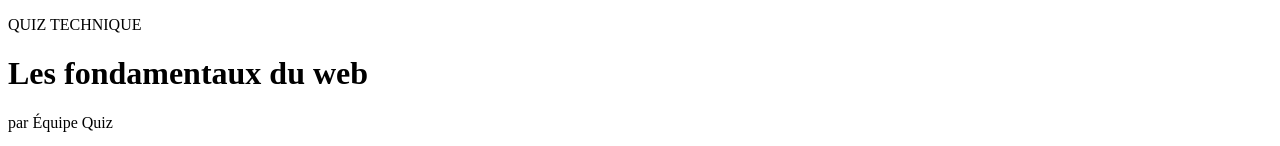
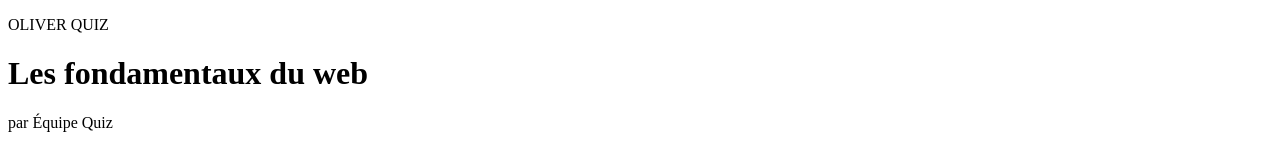
Before and after one commit to lom2gwada/oliver-quiz, a React (Vite) app: page / in a window 1280 px wide. Shown: the top 146 px of the page. Built offline with nearby package versions, Linux system fonts and the light colour scheme; the HTML template or start-up script is replaced by a standard one.

Commit message:
rebrand: rename app from Quiz technique to Oliver Quiz
The app is meant to become more generic than strictly technical
quizzes, so drop the "technique" qualifier from the header eyebrow,
page title, README, and package name.

```diff
--- a/index.html
+++ b/index.html
@@ -4,7 +4,7 @@
     <meta charset="UTF-8" />
     <meta name="viewport" content="width=device-width, initial-scale=1.0" />
     <meta name="theme-color" content="#111827" />
-    <title>Quiz technique</title>
+    <title>Oliver Quiz</title>
   </head>
   <body>
     <div id="root"></div>
--- a/package.json
+++ b/package.json
@@ -1,5 +1,5 @@
 {
-  "name": "quiz-technique",
+  "name": "oliver-quiz",
   "private": true,
   "version": "1.0.0",
   "type": "module",
--- a/src/App.tsx
+++ b/src/App.tsx
@@ -55,7 +55,7 @@ export default function App() {
   }
 
   return <main className="app-shell">
-    <header><div><p className="eyebrow">QUIZ TECHNIQUE</p><h1>{quiz.metadata.title}</h1><p>par {quiz.metadata.author}</p></div><div className="header-actions">{view !== 'stats' && <button type="button" className="secondary" onClick={() => setView('stats')}>📊 Statistiques</button>}<label className="file-input">Importer un JSON<input type="file" accept="application/json,.json" onChange={(event) => loadFile(event.target.files?.[0])} /></label></div></header>
+    <header><div><p className="eyebrow">OLIVER QUIZ</p><h1>{quiz.metadata.title}</h1><p>par {quiz.metadata.author}</p></div><div className="header-actions">{view !== 'stats' && <button type="button" className="secondary" onClick={() => setView('stats')}>📊 Statistiques</button>}<label className="file-input">Importer un JSON<input type="file" accept="application/json,.json" onChange={(event) => loadFile(event.target.files?.[0])} /></label></div></header>
     {fileError && <p className="alert" role="alert">{fileError}</p>}
     {view === 'start' && <section className="start-page"><FilterPanel themes={quiz.themes} selectedThemes={selectedThemes} difficulty={difficulty} onThemeToggle={toggleTheme} onDifficultyChange={setDifficulty} /><label className="question-count">Nombre de questions<select value={questionCount} onChange={(event) => setQuestionCount(Number(event.target.value))}>{questionCounts.map((count) => <option key={count} value={count} disabled={count > filteredQuestions.length}>{count} {count === 1 ? 'question' : 'questions'}{count > filteredQuestions.length ? ' (indisponible)' : ''}</option>)}<option value={filteredQuestions.length}>Toutes les questions ({filteredQuestions.length})</option></select></label><p>{filteredQuestions.length} question{filteredQuestions.length > 1 ? 's' : ''} disponible{filteredQuestions.length > 1 ? 's' : ''} — {Math.min(questionCount, filteredQuestions.length)} seront tirées aléatoirement.</p><button type="button" onClick={startQuiz} disabled={!filteredQuestions.length}>Démarrer le quiz</button></section>}
     {view === 'quiz' && <QuizPage quiz={quiz} questions={sessionQuestions} onFinish={(nextAnswers, duration) => { setAnswers(nextAnswers); setElapsedSeconds(duration); setView('results') }} />}
```
Also changed, not shown: 2 other files (tests, documents, lock files or other folders).
